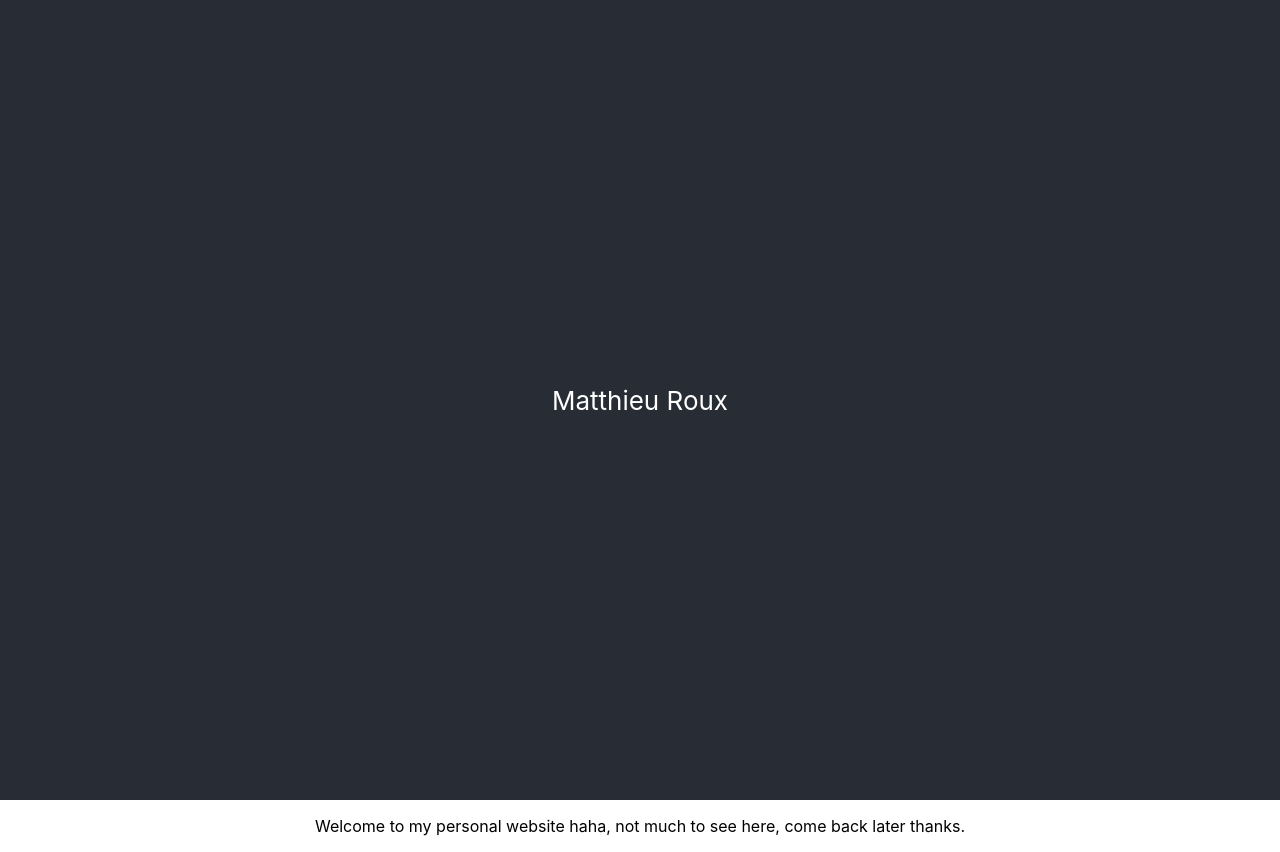
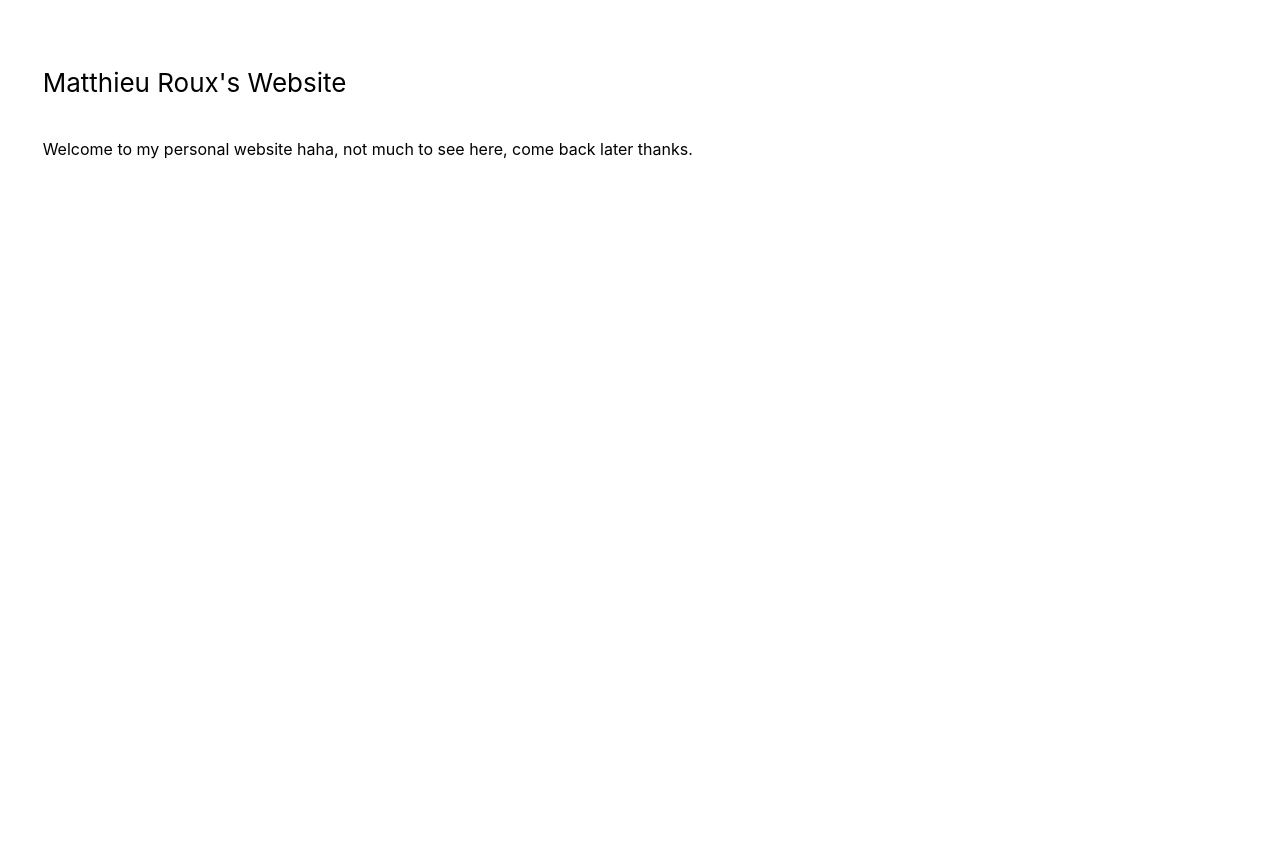
Before and after one commit to M4TTRX/matthieu-roux-website, a React (Create React App) app: page / in a window 1280 px wide. After the commit the page ends 800 px from the top, so only its background shows below. Built offline with nearby package versions, Linux system fonts and the light colour scheme.

Commit message:
Fixed some bugs, fixed styling

```diff
--- a/src/App.css
+++ b/src/App.css
@@ -1,27 +1,16 @@
 .App {
-  text-align: center;
-}
-
-.App-logo {
-  height: 40vmin;
-  pointer-events: none;
-}
-
-@media (prefers-reduced-motion: no-preference) {
-  .App-logo {
-    animation: App-logo-spin infinite 20s linear;
-  }
+  text-align: start;
+  padding: 32pt;
+  display: flex;
 }
 
 .App-header {
-  background-color: #282c34;
-  min-height: 100vh;
+  min-height: 10vh;
   display: flex;
   flex-direction: column;
-  align-items: center;
   justify-content: center;
   font-size: calc(10px + 2vmin);
-  color: white;
+  color: black;
 }
 
 .App-link {
--- a/src/App.js
+++ b/src/App.js
@@ -1,5 +1,4 @@
 import React from 'react';
-import logo from './logo.svg';
 import './App.css';
 
 function App() {
@@ -7,10 +6,8 @@ function App() {
     <div className="App">
       <div>
         <header className="App-header">
-          Matthieu Roux
+          Matthieu Roux's Website
       </header>
-      </div>
-      <div>
         <p>
           Welcome to my personal website haha, not much to see here, come back later thanks.
       </p>
```
